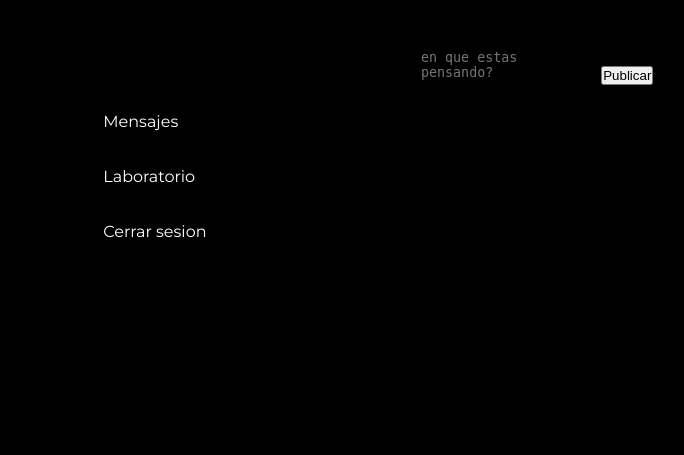
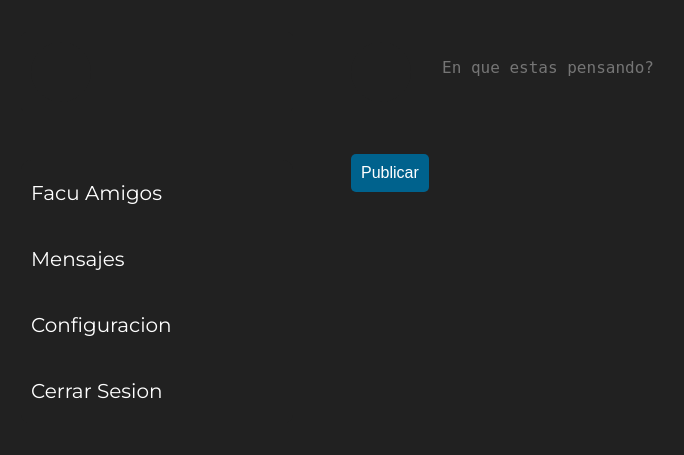
Before and after one commit to TomasB-Dev/utnetwork, a Flask app: template templates/home.html in a window 1280 px wide. Shown: the top 455 px of the page, without its empty margins (27-711 px from the left). Run offline with Flask 3, Linux system fonts and the light colour scheme; the template is opened without the code that fills it, so the values that code supplies are empty.

Commit message:
nuevos cambios hoem

```diff
--- a/static/css/home.css
+++ b/static/css/home.css
@@ -1,12 +1,14 @@
 @import url('https://fonts.googleapis.com/css2?family=Lobster&family=Montserrat:ital,wght@0,100..900;1,100..900&display=swap');
 
 :root{
-    --bg--color : #282828;
+    --bg--color : #212121;
     --bg--secundary: #00628D;
     --color-resalt: #BDE4F7;
     --color-shadows: rgba(0, 0, 0, 0.35) 0px 5px 15px;
     --color-hover: #009EE0;
-    --bg-cards: #363636;
+    --bg-cards: #252525;
+    --box_shadows:   rgba(0, 0, 0, 0.16) 0px 3px 6px, rgba(0, 0, 0, 0.23) 0px 3px 6px;
+    --hover_buttons: #2e2e2e;
 
 
 }
@@ -14,69 +16,170 @@
 * {
     margin: 0;
     padding: 0;
+      background-color: var(--bg--color);
+
 }
 
 
 
 body {
-  font-family: "Montserrat",'Verdana';
-  background-color: #000000;
+  font-family: "Montserrat", sans-serif;
 }
 
 
-
-.container {
-    display: flex;
-    margin: 50px;
-    justify-content: space-around;
+.container_main {
+    display: grid;
+    grid-template-columns: 1fr 2fr 1fr;
+    gap: 3rem;
+    color: white;
+    margin: 0 auto; /* centra horizontalmente */
+    padding: 2rem 3rem; /* margen interno lateral */
 }
 
 
-.container_info_profile {
-    width: 20vw;
-    border-radius: 10px;
-    /* background-color: var(--bg--color); */
+/*
+.left {
+
+} */
+
+.left_profile_div {
+    /* background: var(--bg-cards); */
+    display: flex;
+    align-items: center;
+
+    /* box-shadow: var(--box_shadows); */
+
+    padding: 10px;
+    border-radius: 5px;
+    & picture {
+        width: 60px;
+        height: 60px;
+        border-radius: 50%;
+        overflow: hidden;
+
+        margin-right: 15px;
+    }
 
 
-}
-
-.nav_profile {
-    /* border: 1px solid var(--bg-cards); */
-    border-radius: 4px;
-    padding: 20px;
-
-    & a {
-        color: white;
-        display: block;
-        margin: 10px 0px;
-        padding:  13px;
-        text-decoration: none;
-        transition: .5s all ;
-        border-radius: 3px;
+    & img {
+        object-fit: contain;
+        width: 100%;
     }
 
-    & a:hover {
-        background-color: var(--color-hover);
+
+    & div {
+
+        background: none;
+        & p {
+            background: none;
+        }
+
+        & p:nth-child(1) {
+            font-size: 16px;
+            font-weight: bold;
+            background: none;
+        }
+
+
+        & p:nth-child(2) {
+            background: none;
+            color: gray;
+        }
+
     }
-}
 
-.container_publish {
-
-width: 30vw;
-    & textarea {
-        background-color: none;
-        resize: none;
-        outline: none;
-        color: white;
-        background: none;
-        border: none;
-    }
 
 
 
 }
 
 
-.right_container {
-    width: 20vw;
+.left_profile_nav {
+    display: flex;
+    flex-direction: column;
+    margin-top: 3rem;
+    border-radius: 10px;
+    & a {
+        color: white;
+        padding: 21px 0 21px 10px;
+        border-radius: 5px;
+        /* font-weight: 500; */
+        background: none;
+        font-size: 20px;
+        text-decoration: none;
+        width: 100%;
+        transition: .5s all;
+    }
+
+
+    & a:hover {
+        background-color: var(--hover_buttons);
+
+    }
 }
+
+
+.container_publish {
+
+    padding: 10px;
+    /* background-color: var(--bg-cards); */
+
+    & div {
+        display: flex;
+            align-items: start;
+
+    }
+
+    & picture {
+        width: 60px;
+        height: 60px;
+        border-radius: 50%;
+        overflow: hidden;
+        margin-right: 15px;
+    }
+
+    & img {
+        object-fit: contain;
+        width: 100%;
+    }
+
+
+    & textarea {
+        border: none;
+        resize: none;
+        padding: 1rem;
+        /* width: 100%; */
+        background: none;
+        min-height: 80px;
+        font-size: 1rem;
+        min-width: 200px;
+        max-width: 600px
+    }
+
+
+    & button {
+        padding: 10px;
+        border: none;
+        font-size: medium;
+        color: white;
+        border-radius: 5px;
+        background-color: var(--bg--secundary);
+        cursor: pointer;
+
+    }
+
+
+}
+
+
+
+
+
+@media (max-width: 768px) {
+  .layout {
+    grid-template-columns: 1fr;
+  }
+  .left, .right {
+    display: none;
+  }
+}
--- a/templates/home.html
+++ b/templates/home.html
@@ -8,7 +8,7 @@
     <title>Inicio | UTNetwork</title>
 </head>
 <body>
-    <section class="container">
+    <!-- <section class="container">
     <div class="container_info_profile">
         <div>
             <img src="{{usuario['avatar'] }}" alt="">
@@ -30,7 +30,50 @@
 
     </div>
 
-    </section>
+    </section> -->
+    <div class="container_main">
+
+        <aside class="left">
+            <div class="left_profile_div">
+                <picture>
+                    <img src="{{usuario['avatar']}}" alt="">
+                </picture>
+                <div>
+                    <p>{{usuario['nombre']}}</p>
+                    <p>{{usuario['mail']}}</p>
+                </div>
+            </div>
+            <nav class="left_profile_nav">
+                    <a href="">
+                        Facu Amigos
+                    </a>
+                    <a href="">
+                        Mensajes
+                    </a>
+                    <a href="">
+                        Configuracion
+                    </a>
+                    <a href="">
+                        Cerrar Sesion
+                    </a>
+            </nav>
+        </aside>
+        <main>
+            <div class="container_publish">
+                <div>
+                    <picture>
+                        <img src="{{usuario['avatar']}}" alt="">
+                    </picture>
+                    <textarea type="text" placeholder="En que estas pensando? {{usuario['nombre']}}"></textarea>
+                </div>
+                <button>Publicar</button>
+            </div>
+        </main>
+        <aside class="right">
+
+        </aside>
+    </div>
+
 <script>
 const usuario = '{{ usuario | tojson |safe }}';
 localStorage.setItem('usuario', usuario)
```
Also changed, not shown: app/models/Usuarios.py (line endings or trailing spaces), 1 other file.
